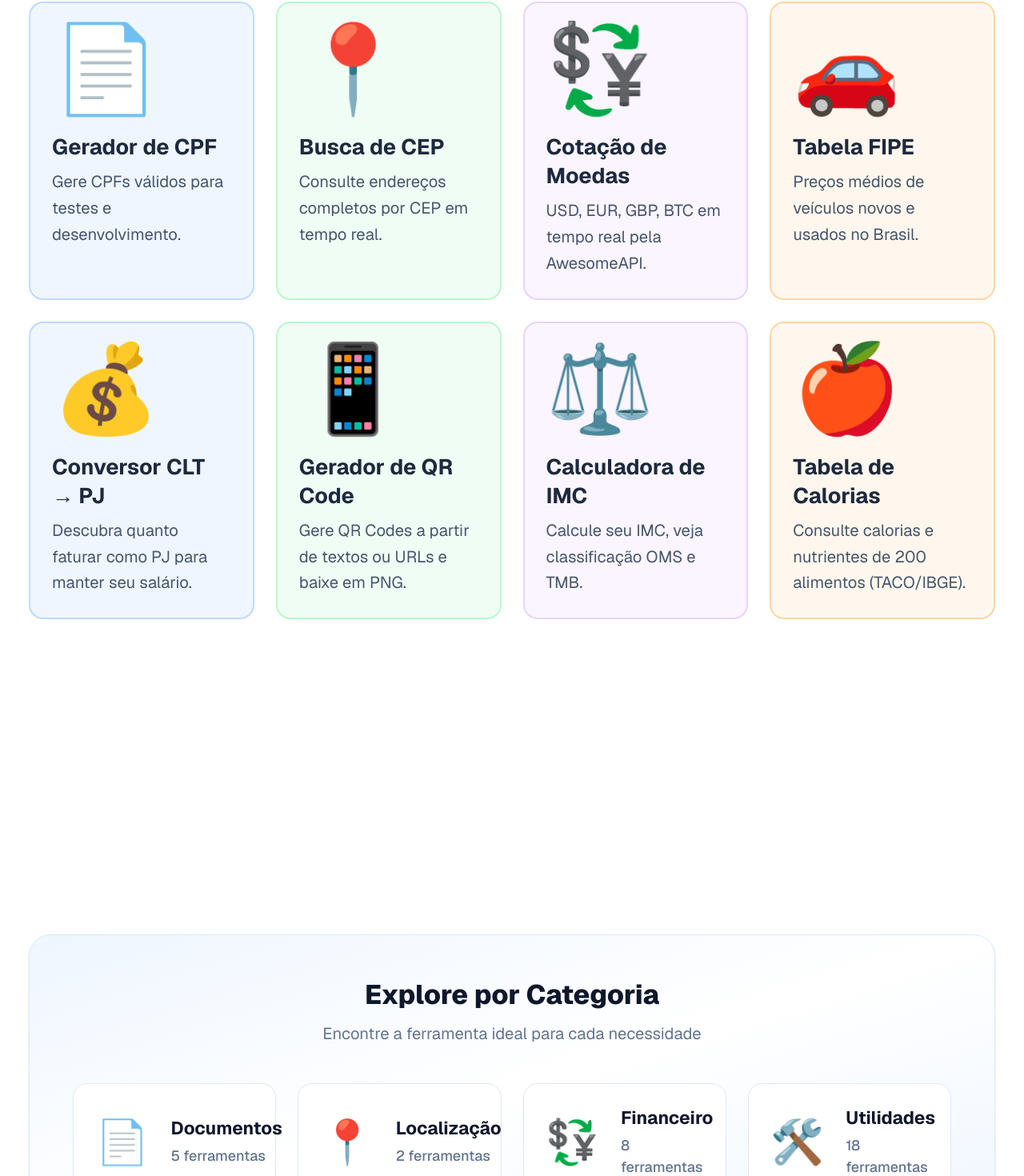
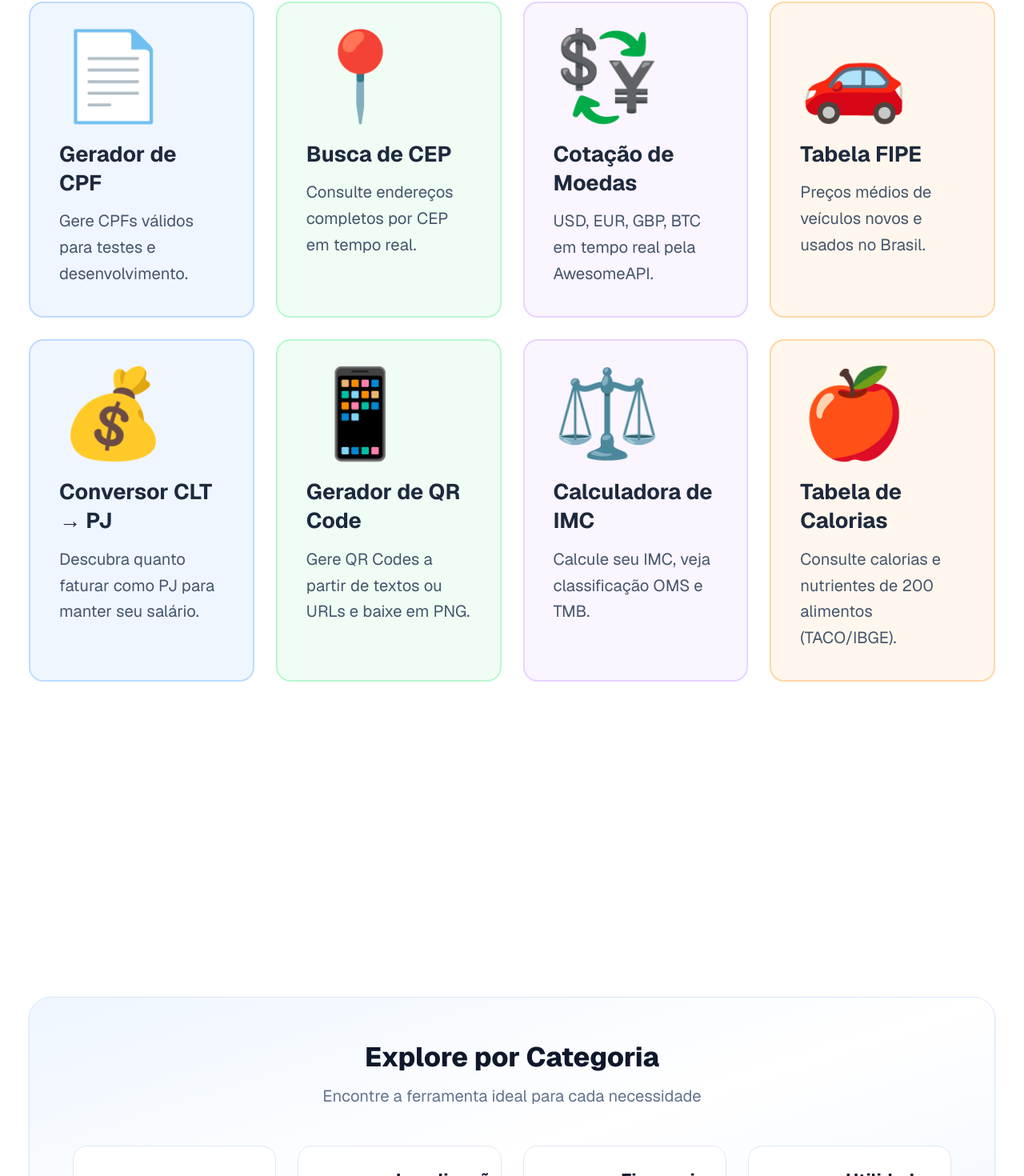
Before and after one commit to buscacentral/buscacentral, a Next.js app: page / in a window 1280 px wide. Shown: the part 887-2357 px from the top of the page at 80% size. Built offline with nearby package versions, Linux system fonts and the light colour scheme; no server answers.

Commit message:
Aggressively bump Home typography: fixed text-2xl titles, text-lg descriptions, p-8 cards

```diff
--- a/src/app/page.tsx
+++ b/src/app/page.tsx
@@ -23,7 +23,7 @@ export default function Home() {
         <p className="text-slate-500 mb-6 text-xl md:text-2xl max-w-3xl mx-auto">
           Ferramentas gratuitas essenciais em um só lugar, rápidas e sem cadastro.
         </p>
-        <p className="bg-blue-50 text-blue-600 inline-block px-6 py-2 rounded-full text-base md:text-lg font-bold mb-10 shadow-sm border border-blue-100">
+        <p className="bg-blue-50 text-blue-600 inline-block px-6 py-2 rounded-full text-lg font-bold mb-10 shadow-sm border border-blue-100">
           34 ferramentas gratuitas
         </p>
 
@@ -64,8 +64,8 @@ export default function Home() {
               >
                 <span className="text-5xl transition-transform duration-300 group-hover:scale-110">{cat.icon}</span>
                 <div>
-                  <p className="text-lg md:text-xl font-bold text-slate-900 mb-1">{cat.name}</p>
-                  <p className="text-base text-slate-500 font-medium">{cat.count} ferramentas</p>
+                  <p className="text-xl font-bold text-slate-900 mb-1">{cat.name}</p>
+                  <p className="text-lg text-slate-500 font-medium">{cat.count} ferramentas</p>
                 </div>
               </a>
             ))}
--- a/src/components/ToolCard.tsx
+++ b/src/components/ToolCard.tsx
@@ -19,11 +19,11 @@ export default function ToolCard({ title, description, href, icon, color = 'blue
   return (
     <Link
       href={href}
-      className={`group block p-6 rounded-2xl border-2 transition-all duration-300 hover:-translate-y-2 hover:shadow-xl ${colorClasses[color]}`}
+      className={`group block p-8 rounded-2xl border-2 transition-all duration-300 hover:-translate-y-2 hover:shadow-xl ${colorClasses[color]}`}
     >
       <div className="text-7xl sm:text-8xl mb-6 transition-transform duration-300 group-hover:scale-110">{icon}</div>
-      <h3 className="text-xl md:text-2xl font-bold text-slate-800 mb-2">{title}</h3>
-      <p className="text-base md:text-lg text-slate-600 leading-relaxed">{description}</p>
+      <h3 className="text-2xl font-bold text-slate-800 mb-3">{title}</h3>
+      <p className="text-lg text-slate-600 leading-relaxed">{description}</p>
     </Link>
   );
 }
```
